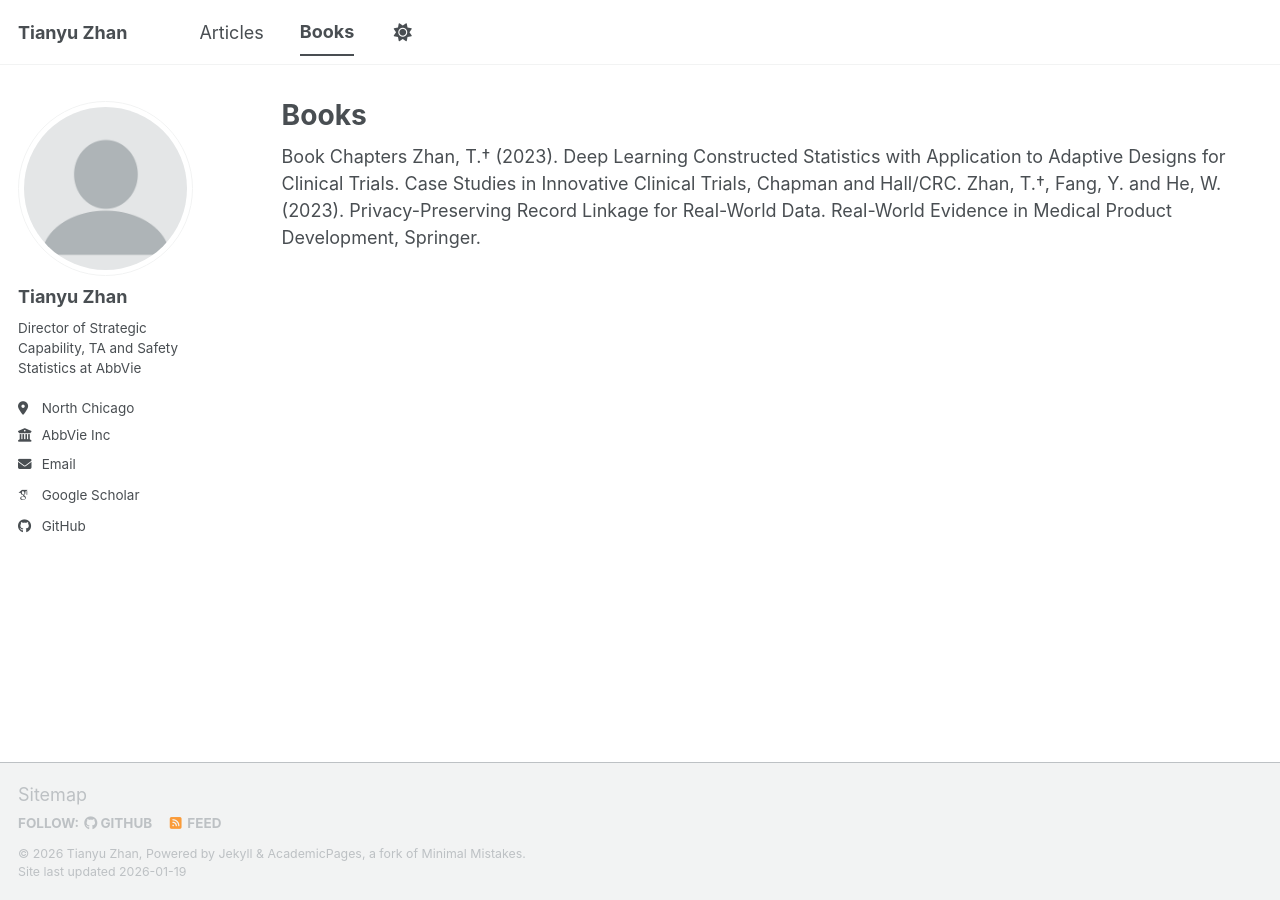
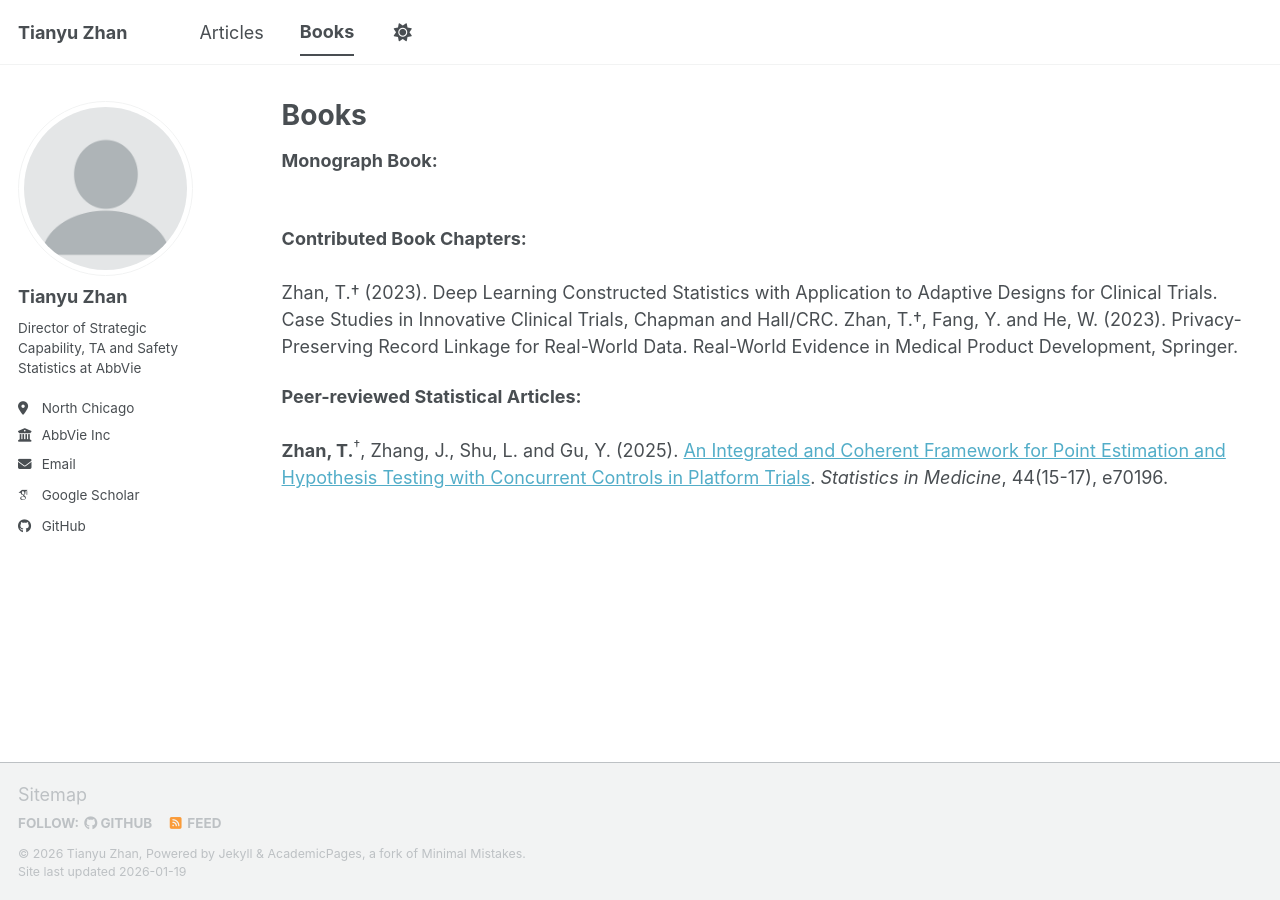
Before and after one commit to tian-yu-zhan/tian-yu-zhan.github.io, a Jekyll site: the page built from _pages/talks.html, in a window 1280 px wide. Built offline with Jekyll 4.4.1, drawn with Linux system fonts in a browser that asks for light colours; some web fonts are replaced; a script bundle is joined from its source files by our own code; library files that are not in the unit come from our copies.

Commit message:
Update talks.html

```diff
--- a/_pages/talks.html
+++ b/_pages/talks.html
@@ -4,8 +4,21 @@ title: "Books"
 permalink: /talks/
 author_profile: true
 ---
+<p><strong>Monograph Book:</strong>
+<br>
+<br>
 
-Book Chapters
+
+<p><strong>Contributed Book Chapters:</strong>
+<br>
+<br>
 Zhan, T.† (2023). Deep Learning Constructed Statistics with Application to Adaptive Designs for Clinical Trials. Case Studies in Innovative Clinical Trials, Chapman and Hall/CRC.
 
 Zhan, T.†, Fang, Y. and He, W. (2023). Privacy-Preserving Record Linkage for Real-World Data. Real-World Evidence in Medical Product Development, Springer.
+
+
+<p><strong>Peer-reviewed Statistical Articles:</strong>
+<br>
+<br>
+<strong>Zhan, T.</strong><sup>†</sup>, Zhang, J., Shu, L. and Gu, Y. (2025). <a href="https://onlinelibrary.wiley.com/doi/full/10.1002/sim.70196" target="_blank">An Integrated and Coherent Framework for Point Estimation and Hypothesis Testing with Concurrent Controls in Platform Trials</a>. <em>Statistics in Medicine</em>, 44(15-17), e70196.
+<br>
```
